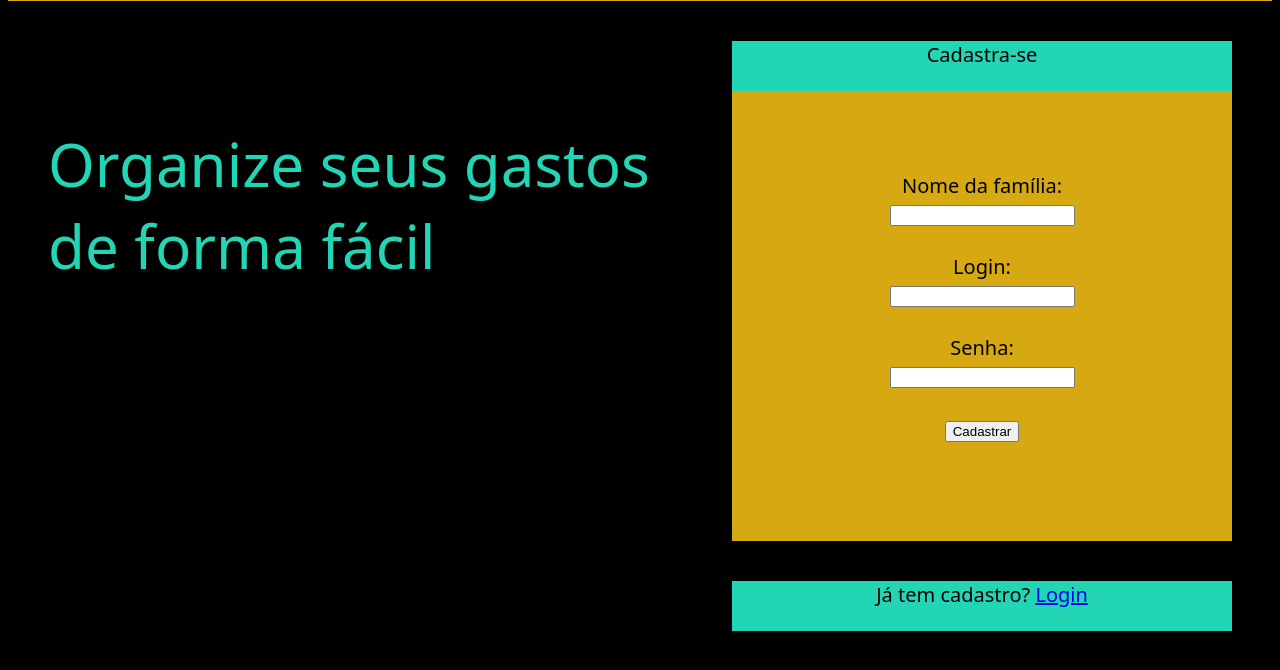
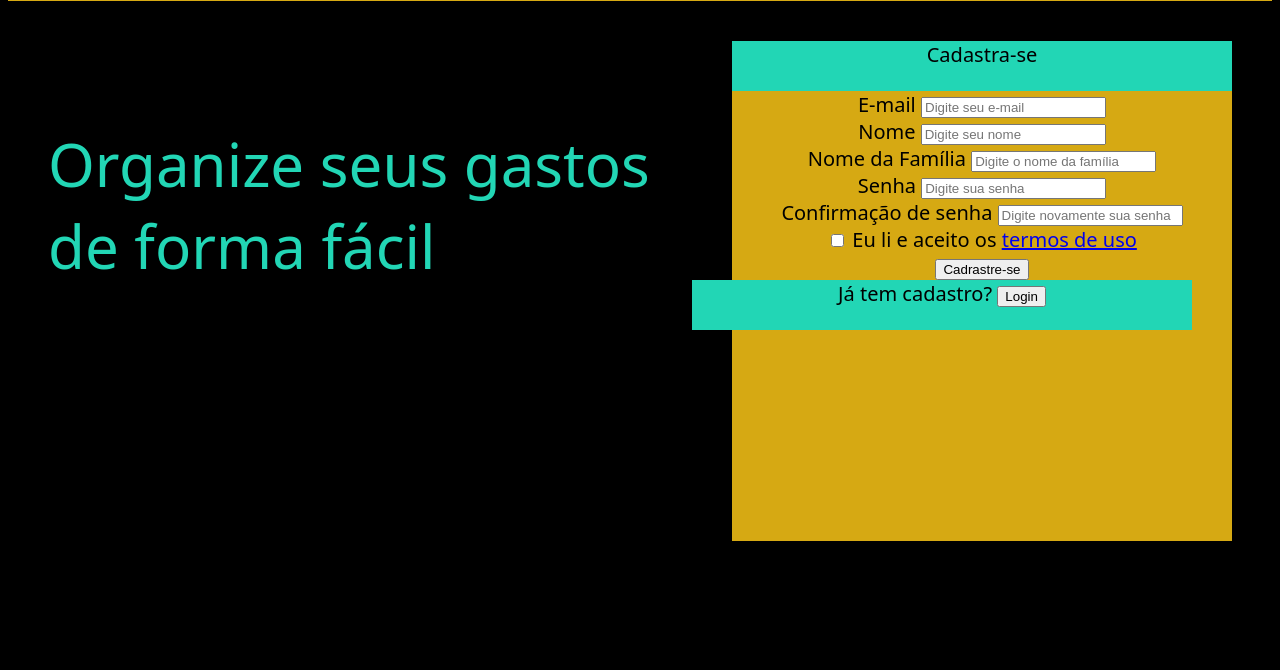
Before and after one commit to aline-m-dias/trabalhoBDI, a PHP site: page /cadastrar.html in a window 1280 px wide. Shown: the part 61-731 px from the top of the page. Run offline with PHP 8.4, Linux system fonts and the light colour scheme; some libraries are stand-ins or nearby versions.

Commit message:
js criado

```diff
--- a/cadastrar.html
+++ b/cadastrar.html
@@ -25,26 +25,59 @@
 			Cadastra-se
 		</div>
 
-		<form>
-			<br><br><br>
-			Nome da família:<br>
-			<input type="text" name="família"><br><br>
-			Login:<br>
-			<input type="text" name="login"><br><br>
-			Senha:<br>
-			<input type="text" name="senha"><br><br>
-			<input type="submit" value="Cadastrar">
-		</form>
+		<form id="register-form" action="">
+			<div class="full-box">
+				<label for="email">E-mail</label>
+				<input type="email" name="email" id="email" placeholder="Digite seu e-mail" data-min-length="2"
+					data-email-validate>
+			</div>
+			<div class="half-box spacing">
+				<label for="name">Nome</label>
+				<input type="text" name="name" id="name" placeholder="Digite seu nome" data-required data-min-length="3"
+					data-max-length="16">
+			</div>
+			<div class="half-box">
+				<label for="lastname">Nome da Família</label>
+				<input type="text" name="lastname" id="lastname" placeholder="Digite o nome da família" data-required
+					data-only-letters>
+			</div>
+			<div class="half-box spacing">
+				<label for="lastname">Senha</label>
+				<input type="password" name="password" id="password" placeholder="Digite sua senha"
+					data-password-validate data-required>
+			</div>
+			<div class="half-box">
+				<label for="passconfirmation">Confirmação de senha</label>
+				<input type="password" name="passconfirmation" id="passwordconfirmation"
+					placeholder="Digite novamente sua senha" data-equal="password">
+			</div>
+			<div>
+				<input type="checkbox" name="agreement" id="agreement">
+				<label for="agreement" id="agreement-label">Eu li e aceito os <a href="#">termos de uso</a></label>
+			</div>
+			<div class="full-box">
+				<input id="btn-submit" type="submit" value="Cadrastre-se">
+			</div>
+
+			<div class="login">
+				Já tem cadastro?
+				<input id="btn-submitLogin" type="submit" value="Login">
+			</div>
 	</div>
 
-	<div class="clear"></div>
+	</form>
 
-	<div class="login">
-		Já tem cadastro?
-		<a href="login.html">
-			Login
-		</a>
 	</div>
+
+	<!--
+	<div id="footer">
+		<div class="copyright">
+			Desenvolvido por Aline Dias e Natália Almeida
+		</div>
+	</div>-->
+
+	<script src="JS/scripts.js"></script>
+
 </body>
 
 </html>
```
Also changed, not shown: CSS/main.css (+2 -6 lines), JS/scripts.js (added).
